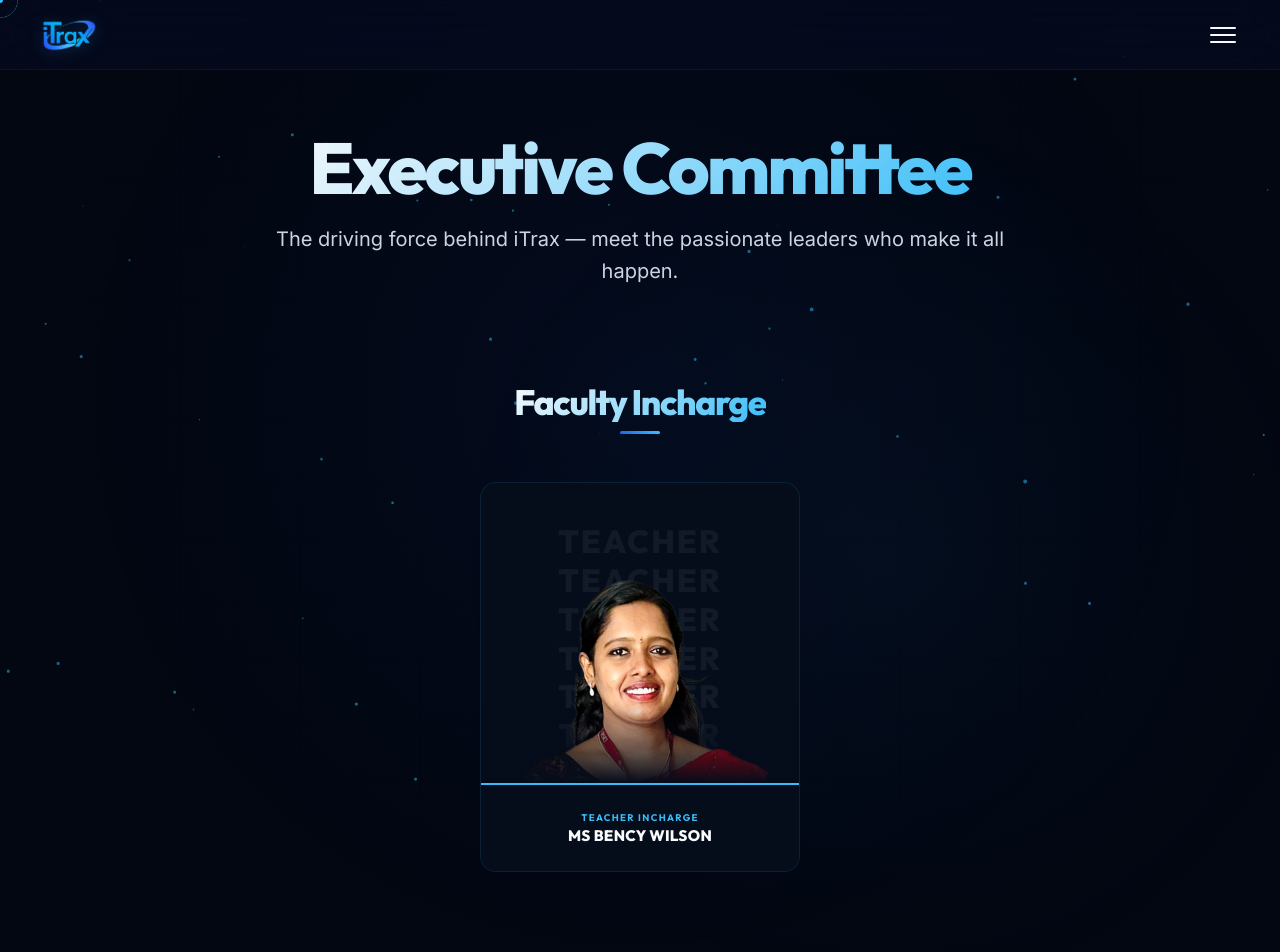
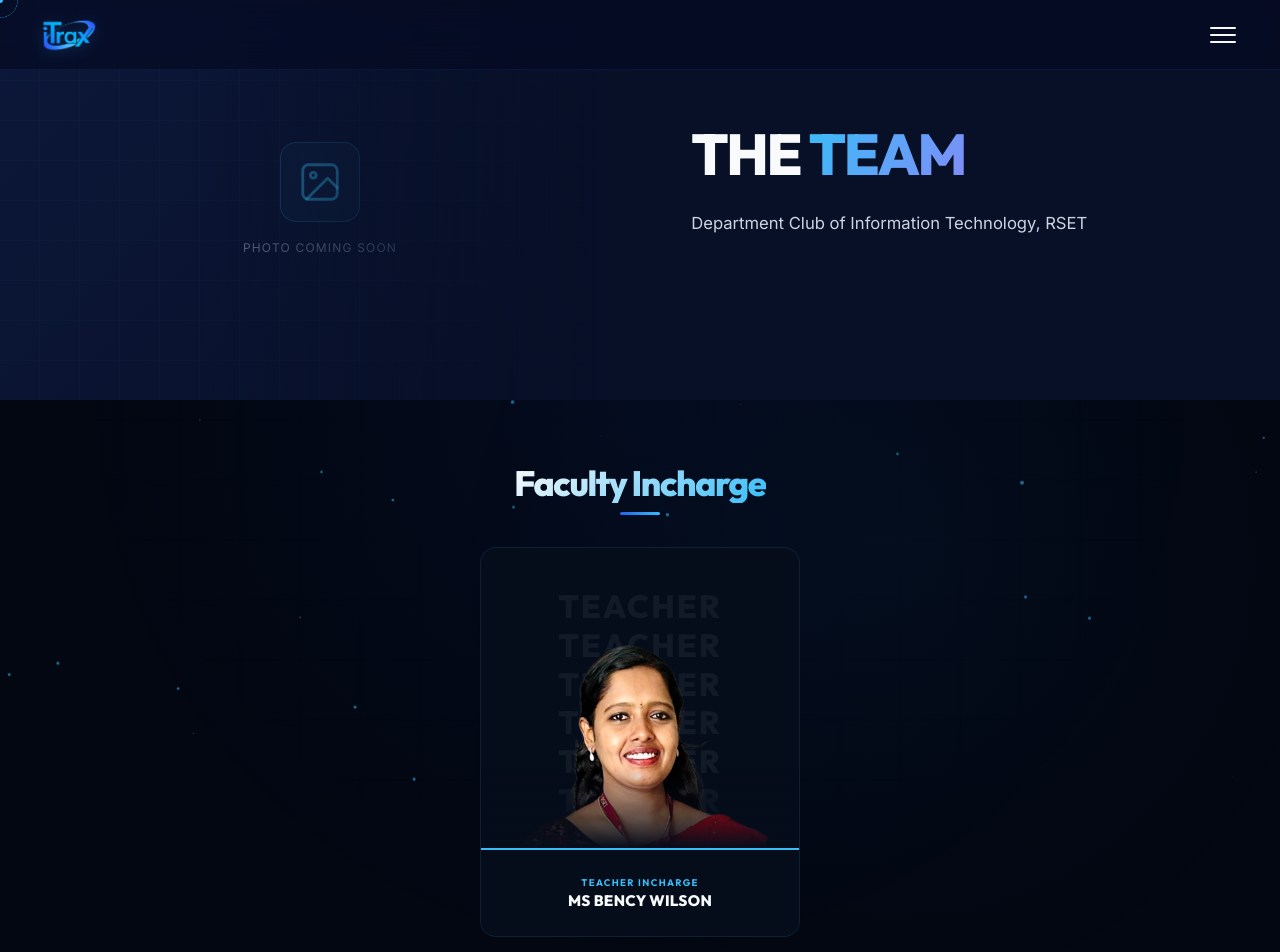
Before and after one commit to orbitronhd/itrax, a React (Vite) app: page /execom in a window 1280 px wide. Shown: the top 952 px of the page. Built offline with nearby package versions, Linux system fonts and the light colour scheme.

Commit message:
feat: Re-arrange cards

```diff
--- a/src/components/ExecomPage.tsx
+++ b/src/components/ExecomPage.tsx
@@ -1,23 +1,21 @@
 import { execomData } from '../data/execomData';
 import { FlipCard } from './FlipCard';
+import { HeroBanner } from './HeroBanner';
 import './css/ExecomPage.css';
 
 export function ExecomPage() {
-  return (
-    <main style={{ flex: 1, position: 'relative', zIndex: 1 }}>
-      <div className="page-header">
-        <h1>Executive Committee</h1>
-        <p>The driving force behind iTrax — meet the passionate leaders who make it all happen.</p>
-      </div>
+  const renderGroup = (groupName: string) => {
+    const group = execomData.find((g) => g.name === groupName);
+    if (!group) return null;
 
-      <section className="execom-section" aria-label="Executive Committee Members">
-        <div className="execom-container">
-          {execomData.map((group) => {
-            // Generate a safe CSS class name for specific group styling if needed
     const groupClass = `group-${group.name.toLowerCase().replace(/\s+/g, '-')}`;
 
     return (
-              <div key={group.name} className={`team-group ${groupClass}`}>
+      <div
+        key={group.name}
+        className={`team-group ${groupClass}`}
+        style={{ flex: group.members.length, minWidth: 0 }}
+      >
         <div className="team-group-header">
           <h2>{group.name}</h2>
           <span className="accent-line"></span>
@@ -30,7 +28,38 @@ export function ExecomPage() {
         </div>
       </div>
     );
-          })}
+  };
+
+  return (
+    <main style={{ flex: 1, position: 'relative', zIndex: 1 }}>
+      <HeroBanner title={
+        <>
+          THE&nbsp;
+          <span className="hero-heading-accent">TEAM</span>
+        </>
+      } />
+
+      <section className="execom-section" aria-label="Executive Committee Members">
+        <div className="execom-container">
+          {renderGroup('Faculty Incharge')}
+          {renderGroup('Core Committee')}
+
+          <div className="team-row">
+            {renderGroup('Documentation')}
+            {renderGroup('Creative')}
+          </div>
+
+          <div className="team-row">
+            {renderGroup('Community')}
+            {renderGroup('Marketing')}
+          </div>
+
+          <div className="team-row">
+            {renderGroup('Media')}
+            {renderGroup('Technical')}
+          </div>
+
+          {renderGroup('Operation')}
         </div>
       </section>
     </main>
--- a/src/components/HeroBanner.tsx
+++ b/src/components/HeroBanner.tsx
@@ -1,6 +1,18 @@
+import { ReactNode } from 'react';
 import './HeroBanner.css';
 
-export function HeroBanner() {
+interface HeroBannerProps {
+  title?: ReactNode;
+}
+
+export function HeroBanner({
+  title = (
+    <>
+      INNOVATE. BUILD.&nbsp;
+      <span className="hero-heading-accent">LEAD.</span>
+    </>
+  )
+}: HeroBannerProps) {
   return (
     <section className="hero-banner" aria-label="Hero banner">
       {/* ── Left: photo placeholder ── */}
@@ -32,8 +44,7 @@ export function HeroBanner() {
       {/* ── Right: text content ── */}
       <div className="hero-text-side">
         <h1 className="hero-heading">
-          INNOVATE. BUILD.&nbsp;
-          <span className="hero-heading-accent">LEAD.</span>
+          {title}
         </h1>
 
         <p className="hero-subheading">
--- a/src/components/css/ExecomPage.css
+++ b/src/components/css/ExecomPage.css
@@ -1,35 +1,9 @@
-.page-header {
-  text-align: center;
-  padding: 8rem 2rem 4rem;
-  max-width: 800px;
-  margin: 0 auto;
-  position: relative;
-  z-index: 1;
-}
-
-.page-header h1 {
-  font-family: var(--font-heading);
-  font-size: clamp(3rem, 6vw, 4.5rem);
-  font-weight: 800;
-  margin-bottom: 1rem;
-  background: linear-gradient(135deg, var(--text) 0%, var(--accent-bright) 100%);
-  -webkit-background-clip: text;
-  -webkit-text-fill-color: transparent;
-  background-clip: text;
-}
-
-.page-header p {
-  font-size: 1.25rem;
-  color: var(--text-muted);
-  line-height: 1.6;
-}
-
 .execom-section {
   position: relative;
   width: 100vw;
   left: 50%;
   transform: translateX(-50%);
-  padding: 2rem;
+  padding: 4rem 1.5rem 2rem; /* Added padding under Hero banner */
   display: flex;
   flex-direction: column;
   align-items: center;
@@ -41,7 +15,18 @@
   max-width: 1400px;
   display: flex;
   flex-direction: column;
-  gap: 4rem;
+  gap: 3rem; /* Reduced from 4rem */
+}
+
+.team-row {
+  display: flex;
+  gap: 2rem;
+  width: 100%;
+}
+
+.team-row > .team-group {
+  flex: 1;
+  min-width: 0; /* Prevents flex items from overflowing their container */
 }
 
 .team-group {
@@ -53,7 +38,7 @@
 
 .team-group-header {
   text-align: center;
-  margin-bottom: 3rem;
+  margin-bottom: 2rem; /* Reduced from 3rem */
   width: 100%;
 }
 
@@ -75,17 +60,9 @@
   border-radius: 3px;
 }
 
-/* Specific layout adjustments for groups */
-.group-faculty-incharge .flip-grid,
-.group-media .flip-grid,
-.group-marketing .flip-grid,
-.group-documentation .flip-grid {
-  grid-template-columns: minmax(260px, 320px);
-  justify-content: center;
-}
-
-@media (max-width: 768px) {
-  .page-header {
-    padding-top: 6rem;
+@media (max-width: 1024px) {
+  .team-row {
+    flex-direction: column;
+    gap: 3rem; /* Reduced from 4rem */
   }
 }
--- a/src/components/css/FlipCard.css
+++ b/src/components/css/FlipCard.css
@@ -3,21 +3,23 @@
    ================================================ */
 
 .flip-grid {
-  display: grid;
-  grid-template-columns: repeat(4, 1fr);
+  display: flex;
+  flex-wrap: wrap;
+  justify-content: center;
   gap: 1.5rem;
-  margin-bottom: var(--space-2xl);
+  margin-bottom: var(--space-xl);
   width: 100%;
 }
 
 /* --- Card Shell --- */
 .flip-card {
+  flex: 1 1 300px;
+  max-width: 320px;
   height: 390px;
   perspective: 1200px;
   cursor: pointer;
   position: relative;
   border-radius: var(--radius-lg);
-  width: 100%;
 }
 
 .flip-card-inner {
@@ -314,25 +316,18 @@
 .accent-red .fcb-role          { color: #f87171; }
 
 /* ---- Responsive ---- */
-@media (max-width: 1024px) {
-  .flip-grid {
-    grid-template-columns: repeat(3, 1fr);
-  }
-}
-
 @media (max-width: 768px) {
   .flip-grid {
-    grid-template-columns: repeat(2, 1fr);
     gap: 1.2rem;
   }
   .flip-card {
     height: 380px;
+    max-width: 100%; /* Let cards expand on mobile */
   }
 }
 
 @media (max-width: 500px) {
   .flip-grid {
-    grid-template-columns: repeat(2, 1fr);
     gap: 0.8rem;
   }
   .flip-card {
```
Lines whose indentation alone changed are shown as unchanged.
